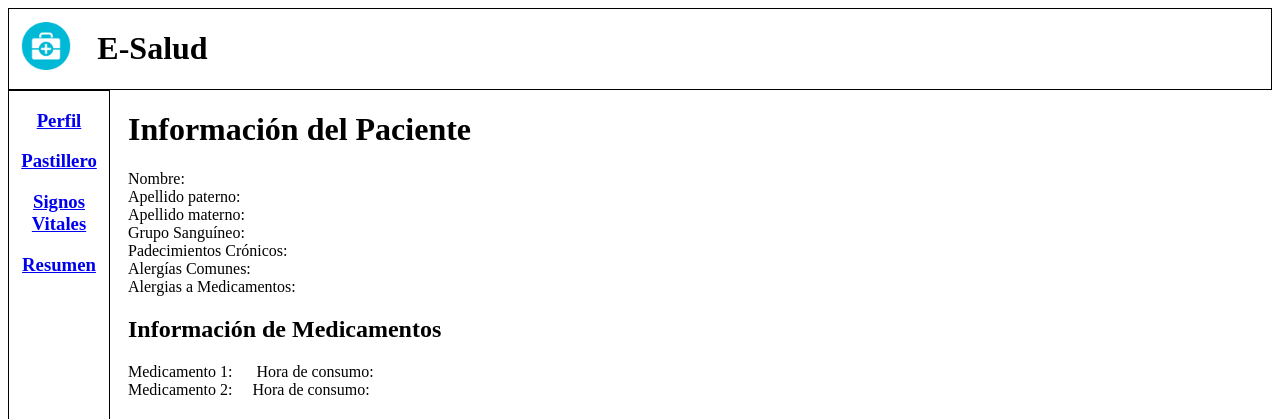
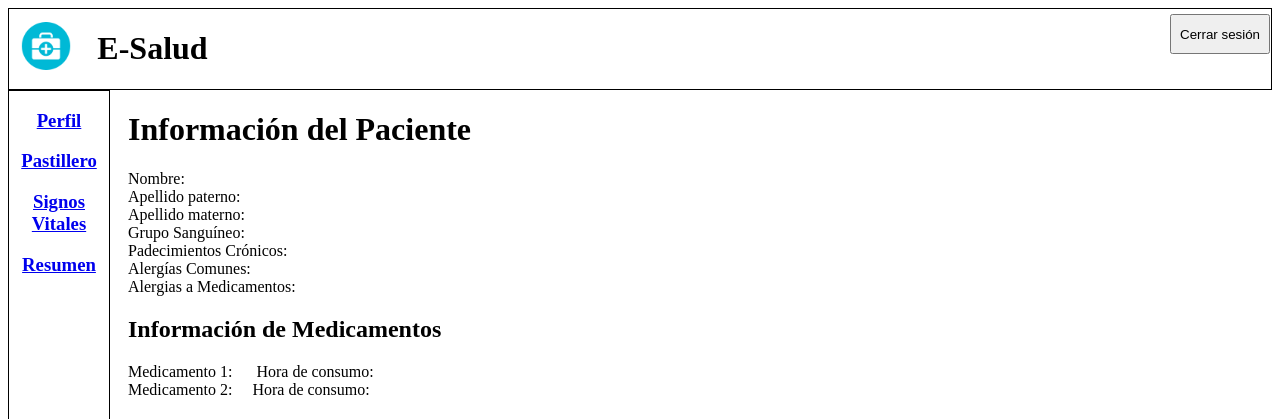
Before and after one commit to HumbertoMorales1234/proyectoWeb, a PHP site: page /Resumen.html in a window 1280 px wide. Shown: the top 419 px of the page. Run offline with PHP 8.4, Linux system fonts and the light colour scheme.

Commit message:
Botón cerrar sesión

```diff
--- a/Pastillero.html
+++ b/Pastillero.html
@@ -62,6 +62,7 @@
         <h1>
             E-Salud
         </h1>
+        <input type="button" id="cerrar" value="Cerrar sesión" onClick="location.href='index.html'">
     </header>
     <aside id="lateral" name="lateral">
         <nav id="menu">
--- a/PerfilUsuario.html
+++ b/PerfilUsuario.html
@@ -22,6 +22,7 @@
         <h1>
             E-Salud
         </h1>
+        <input type="button" id="cerrar" value="Cerrar sesión" onClick="location.href='index.html'">
     </header>
     <aside id="lateral" name="lateral">
         <nav id="menu">
--- a/Resumen.html
+++ b/Resumen.html
@@ -28,6 +28,7 @@
         <h1>
             E-Salud
         </h1>
+        <input type="button" id="cerrar" value="Cerrar sesión" onClick="location.href='index.html'">
     </header>
     <aside id="lateral" name="lateral">
         <nav id="menu">
--- a/SignosVitales.html
+++ b/SignosVitales.html
@@ -33,6 +33,7 @@
         <h1>
             E-Salud
         </h1>
+        <input type="button" id="cerrar" value="Cerrar sesión" onClick="location.href='index.html'">
     </header>
     <aside id="lateral" name="lateral">
         <nav id="menu">
--- a/recursos/estilos.css
+++ b/recursos/estilos.css
@@ -1,7 +1,7 @@
 @media screen and (max-width: 600px) {
     #encabezado {
         display: grid;
-        grid-template-columns: 20% 70%;
+        grid-template-columns: 10% 70% 100px;
         grid-template-areas: 'logo nombre';
         border: 1px solid black;
     }
@@ -10,16 +10,16 @@
 @media screen and (min-width:601px) {
     #encabezado {
         display: grid;
-        grid-template-columns: 10% 70%;
-        grid-template-areas: 'logo nombre';
+        grid-template-columns: 10% 70% 100px;
+        grid-template-areas: 'logo nombre boton';
         border: 1px solid black;
     }
 }
 @media screen and (min-width:1024px) {
     #encabezado {
         display: grid;
-        grid-template-columns: 7% 90%;
-        grid-template-areas: 'logo nombre';
+        grid-template-columns: 7% 85% 100px;
+        grid-template-areas: 'logo nombre boton';
         border: 1px solid black;
     }
 }
@@ -58,3 +58,6 @@ input {
 button {
     margin-top: 5px;
 }
+#cerrar{
+    height: 40px;
+}
```
